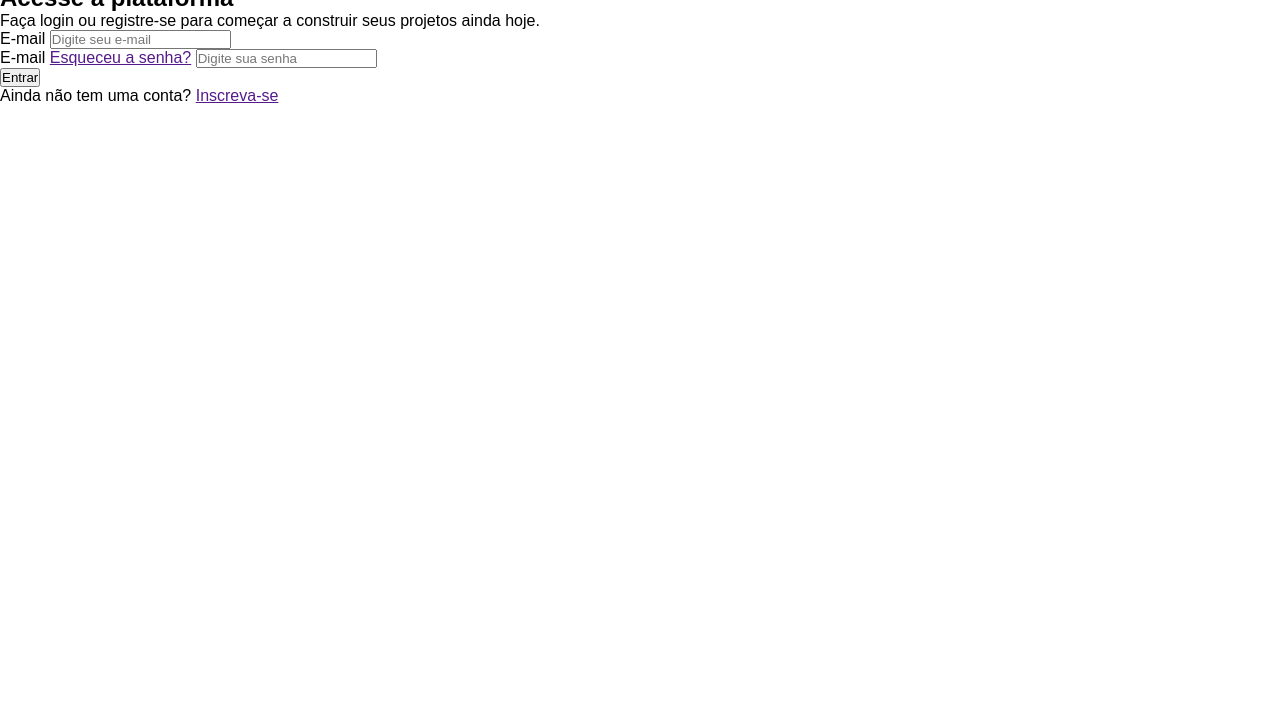
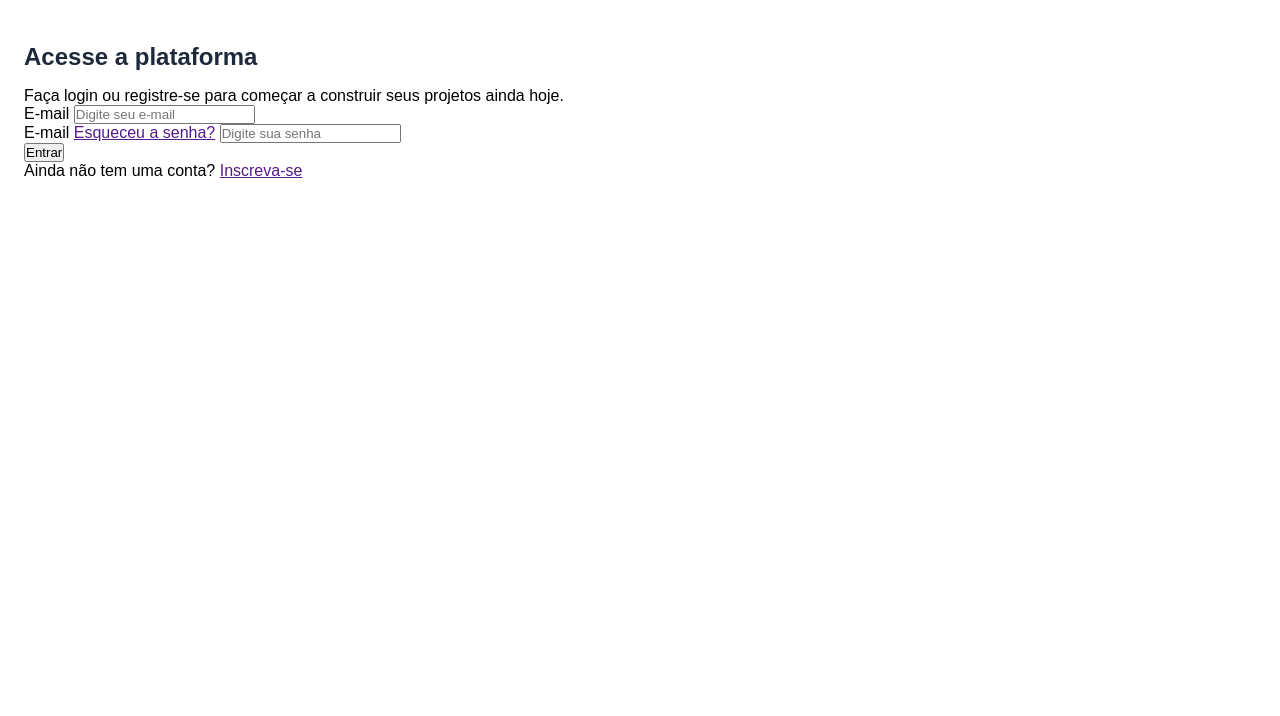
Before and after one commit to arthurmenocci/projeto-vertigo, a plain HTML site: page index.html in a window 1280 px wide. Shown: the part 84-800 px from the top of the page. Drawn offline with Linux system fonts and the light colour scheme; a web font is replaced by a local one.

Commit message:
ajustes da section descricao

```diff
--- a/style.css
+++ b/style.css
@@ -3,6 +3,11 @@
     padding: 0;
     box-sizing: border-box;
     font-family: 'Titillium Web' , sans-serif;
+}
+
+:root{
+    --gray-800: #1E293b;
+    --gray-600: #f00;
 }
 
 header {
@@ -13,4 +18,15 @@ header {
     display: flex;
     justify-content: center;
     align-items: center;
+
+    margin-bottom: 3.7rem;
 }
+
+main{
+    padding-inline: 1.5rem;
+}
+
+.descricao h1 {
+    color: var(--gray-800);
+    margin-bottom: 1rem;
+}
```
